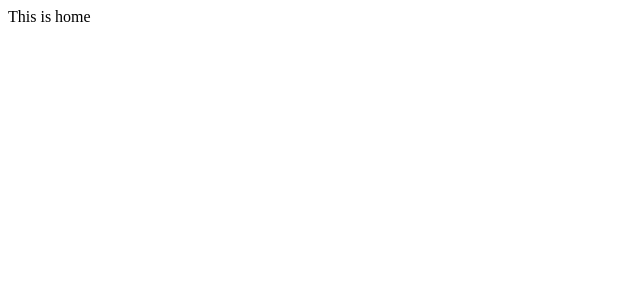
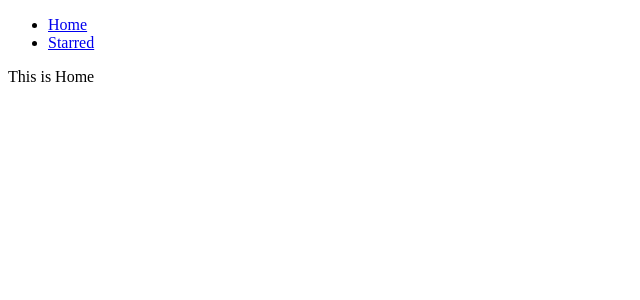
Before and after one commit to gautamrwx/movie-box-office, a React (Create React App) app: page / in a window 1280 px wide. Shown: the top 300 px of the page, without its empty margins (0-640 px from the left). Built offline with nearby package versions, Linux system fonts and the light colour scheme.

Commit message:
Added Navigator for NavBar

```diff
--- a/src/App.js
+++ b/src/App.js
@@ -1,19 +1,26 @@
 import React from 'react';
 import { Switch, Route } from 'react-router-dom';
+import Navigator from './components/Navigator';
+import Home from './pages/Home';
+import Starred from './pages/Starred';
 
 function App() {
   return (
+    <div>
+      <Navigator />
+
       <Switch>
         <Route exact path="/">
-        This is home
+          <Home />
         </Route>
 
         <Route exact path="/starred">
-        This is Starred
+          <Starred />
         </Route>
 
         <Route>404 Page Not Found</Route>
       </Switch>
+    </div>
   );
 }
 
--- /dev/null
+++ b/src/components/Navigator.js
@@ -0,0 +1,23 @@
+import React from 'react';
+import { Link } from 'react-router-dom';
+
+const LINKS = [
+  { to: '/', text: 'Home' },
+  { to: '/starred', text: 'Starred' },
+];
+
+function Navigator() {
+  return (
+    <div>
+      <ul>
+        {LINKS.map(link => (
+          <li key={link.to}>
+            <Link to={link.to}>{link.text}</Link>
+          </li>
+        ))}
+      </ul>
+    </div>
+  );
+}
+
+export default Navigator;
--- /dev/null
+++ b/src/pages/Home.js
@@ -0,0 +1,7 @@
+import React from 'react';
+
+const Home = () => {
+  return <div>This is Home</div>;
+};
+
+export default Home;
--- /dev/null
+++ b/src/pages/Starred.js
@@ -0,0 +1,7 @@
+import React from 'react';
+
+const Starred = () => {
+  return <div>This is starred</div>;
+};
+
+export default Starred;
```
Also changed, not shown: 1 other file (tests, documents, lock files or other folders). Lines whose indentation alone changed are shown as unchanged.
